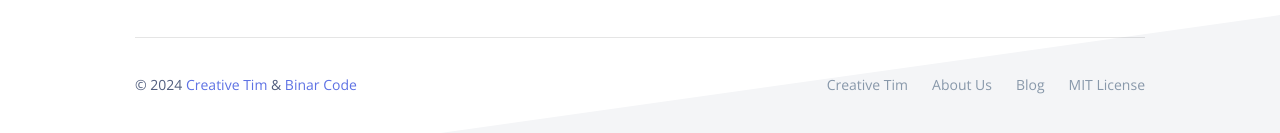
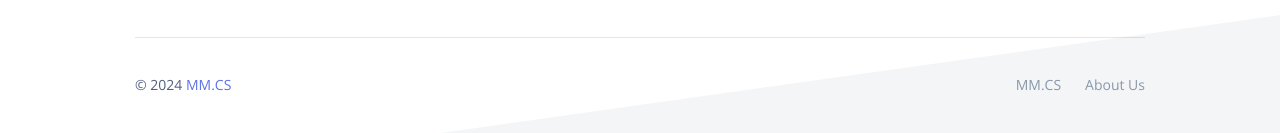
Before and after one commit to MoAdelAbdelrahman/carebond-front-end, a Vue app: page /seniorForm in a window 1280 px wide. Shown: the part 2093-2226 px from the top of the page. Built offline with nearby package versions, Linux system fonts and the light colour scheme.

Commit message:
Improvments

```diff
--- a/src/layout/AppFooter.vue
+++ b/src/layout/AppFooter.vue
@@ -24,25 +24,20 @@
                 <div class="col-md-6">
                     <div class="copyright">
                         &copy; {{year}}
-                        <a href="https://www.creative-tim.com" target="_blank" rel="noopener">Creative Tim</a> & <a href="https://www.binarcode.com" target="_blank" rel="noopener">Binar Code</a>
+                        <a href="#" target="_blank" rel="noopener">MM.CS</a>
                     </div>
                 </div>
                 <div class="col-md-6">
                     <ul class="nav nav-footer justify-content-end">
                         <li class="nav-item">
-                            <a href="https://www.creative-tim.com" class="nav-link" target="_blank" rel="noopener">Creative Tim</a>
+                            <a href="#" class="nav-link" target="_blank" rel="noopener">MM.CS</a>
                         </li>
                         <li class="nav-item">
-                            <a href="https://www.creative-tim.com/presentation" class="nav-link" target="_blank" rel="noopener">About
+                            <a href="#" class="nav-link" target="_blank" rel="noopener">About
                                 Us</a>
                         </li>
-                        <li class="nav-item">
-                            <a href="http://blog.creative-tim.com" class="nav-link" target="_blank" rel="noopener">Blog</a>
-                        </li>
-                        <li class="nav-item">
-                            <a href="https://github.com/creativetimofficial/argon-design-system/blob/master/LICENSE.md"
-                               class="nav-link" target="_blank" rel="noopener">MIT License</a>
-                        </li>
+
+
                     </ul>
                 </div>
             </div>
```
